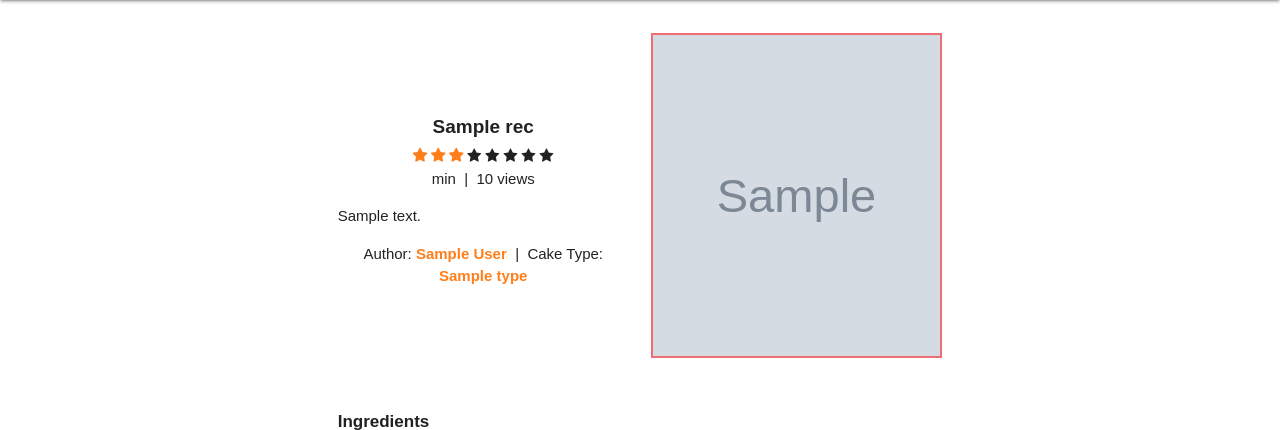
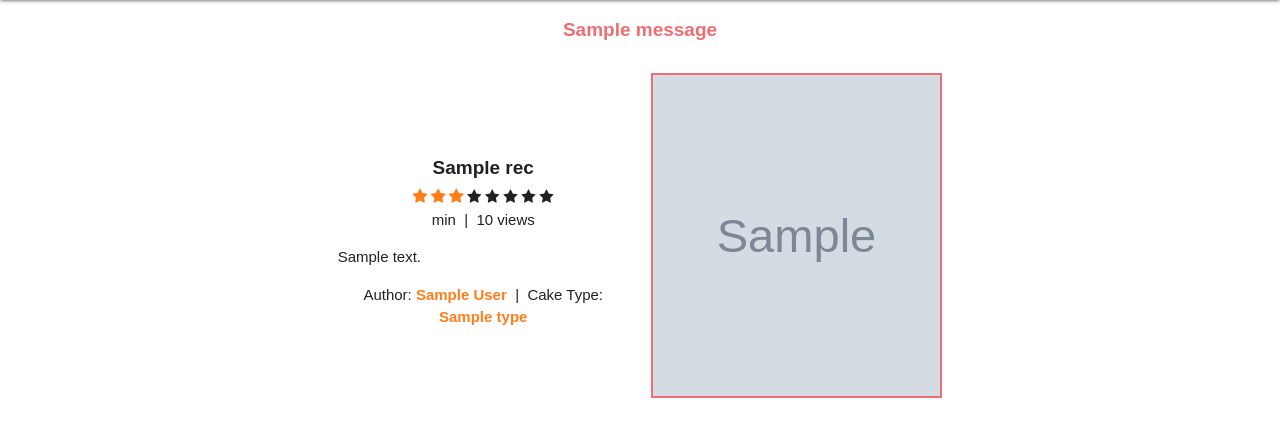
Before and after one commit to njdavies/milestone-project-three, a Flask app: template templates/recipe.html in a window 1280 px wide. Shown: the part 64-494 px from the top of the page. Run offline with Flask 2, Linux system fonts and the light colour scheme; the template is opened without the code that fills it: most values are stand-ins (such as "Sample title", 1, 10 or a date in 2020); grey boxes marked "Sample" are stand-in pictures; one stand-in notice (Sample message) is shown; some libraries are stand-ins or nearby versions.

Commit message:
Added flash message jinja code to recipe.html

```diff
--- a/templates/recipe.html
+++ b/templates/recipe.html
@@ -1,7 +1,18 @@
-{% extends 'base.html' %} {% block content %}
+{% extends 'base.html' %}
+{% block content %}
 
-<!-- When a recipe is selected from the list of recipes displayed on the selected recipes page,
-the following html is rendered -->
+<!-- Check if recipe has been added/edited and display flash message confirmation
+from the apppropriate view. Note that the formatting on this page  -->
+
+{% with messages = get_flashed_messages() %}
+{% if messages %}
+{% for message in messages %}
+<h1 class="daily-recipe-header">{{ message }}</h1>
+{% endfor %}
+{% endif %}
+{% endwith %}
+
+<!-- When recipe selected from a collection or added/updated in the database it is displayed here -->
 
 <div class="container">
     <br>
@@ -28,7 +39,8 @@ the following html is rendered -->
                 <p>{{ rec.description }}</p>
             </div>
             <div class="center-align">
-                <span>Author: <span class="highlight-colour">{{ rec.author }}</span></span> &nbsp;|&nbsp; <span>Cake
+                <span>Author: <span class="highlight-colour">{{ rec.author }}</span></span> &nbsp;|&nbsp;
+                <span>Cake
                     Type: <span class="highlight-colour">{{ rec.type }}</span></span>
             </div>
         </div>
@@ -66,9 +78,7 @@ the following html is rendered -->
             </ol>
         </div>
     </div>
-
 </div>
-
 <div class="fixed-action-btn">
     <a class="btn-floating btn-large button-colour red">
         <i class="large material-icons">build</i>
```
